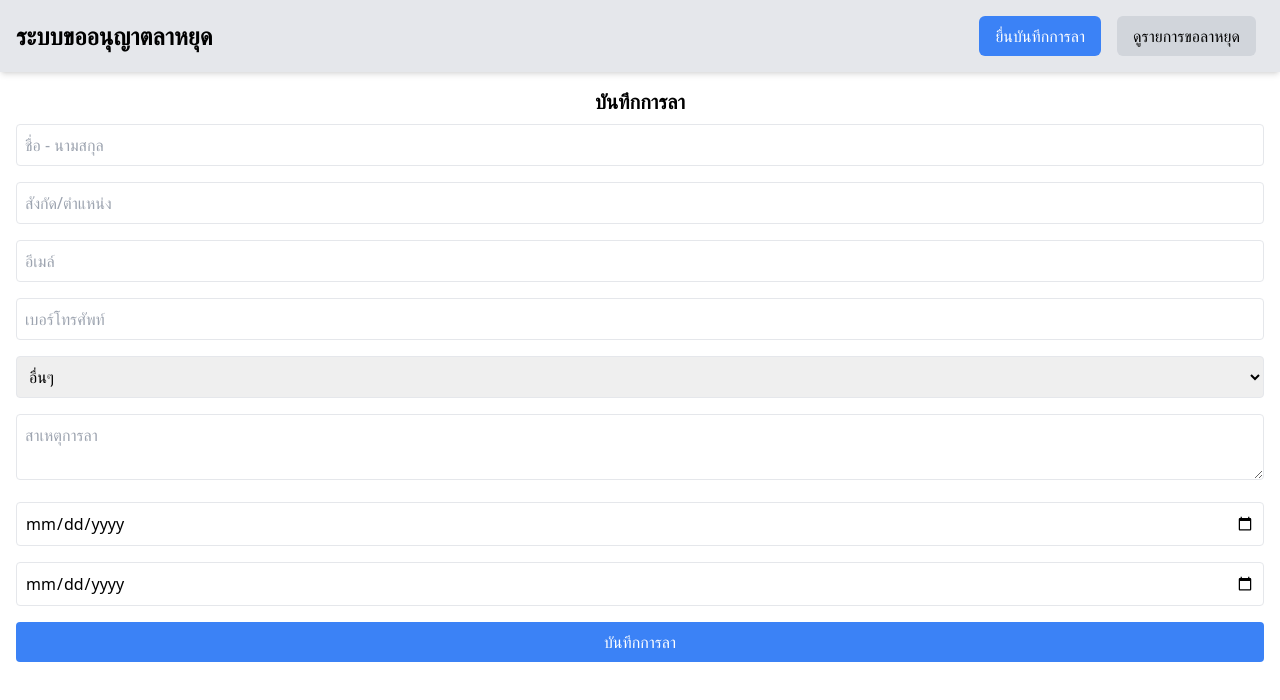
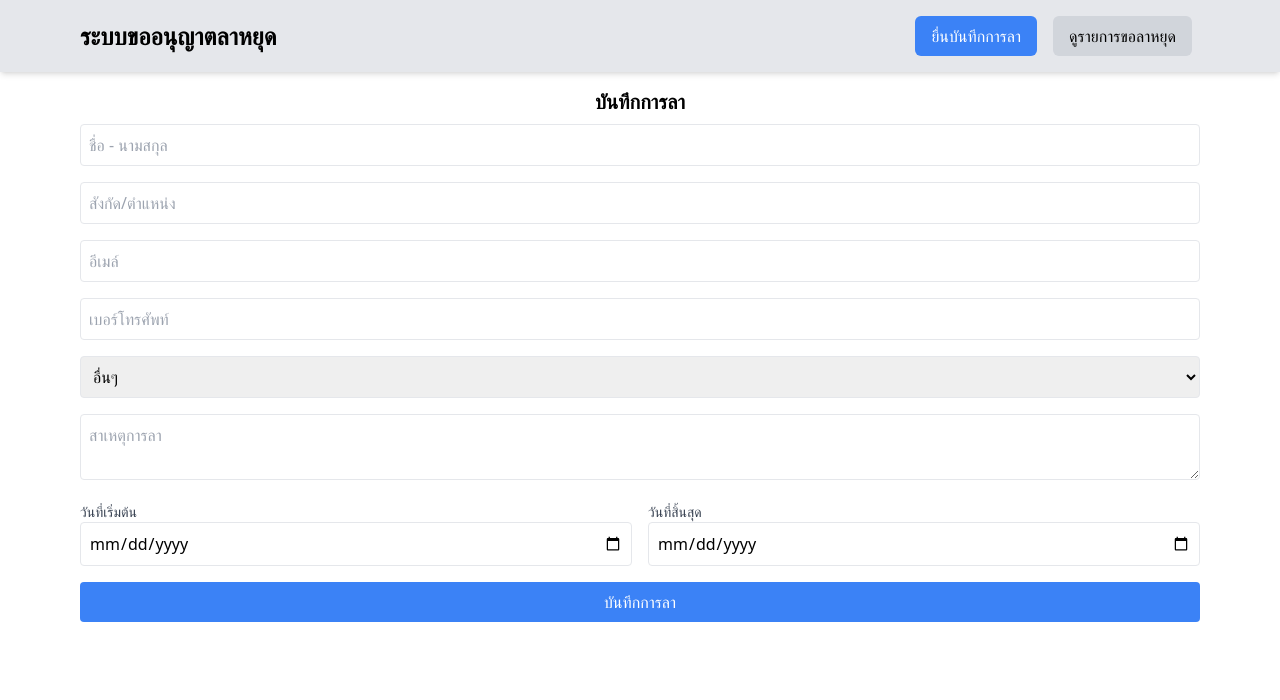
Before and after one commit to Gravizz/leave-request-system, a React (Vite) app in the folder client/: page / in a window 1280 px wide. Shown: the top 700 px of the page. Built offline with nearby package versions, Linux system fonts and the light colour scheme.

Commit message:
style:update UI form

```diff
--- a/client/src/App.jsx
+++ b/client/src/App.jsx
@@ -25,7 +25,7 @@ function App() {
 
   return (
     <div className="flex flex-col h-screen">
-      <div className="bg-gray-200 p-4 flex justify-between items-center shadow-md">
+      <div className="bg-gray-200 px-20 py-4 flex justify-between items-center shadow-md">
         <h1 className="text-2xl font-bold">ระบบขออนุญาตลาหยุด</h1>
         <div>
           <button
@@ -46,7 +46,7 @@ function App() {
           </button>
         </div>
       </div>
-      <div className="flex-1 p-4">
+      <div className="flex-1 py-4 px-20">
         {showForm && (
           <div>
             <h2 className="text-xl text-center font-semibold mb-2">
--- a/client/src/components/LeaveRequestForm.jsx
+++ b/client/src/components/LeaveRequestForm.jsx
@@ -96,22 +96,42 @@ const LeaveRequestForm = ({ onSubmit }) => {
         required
         className="w-full p-2 border rounded"
       ></textarea>
+      <div className="flex justify-between items-center space-x-4">
+        <div className="flex-1">
+          <label
+            htmlFor="startDate"
+            className="block text-sm font-medium text-gray-700"
+          >
+            วันที่เริ่มต้น
+          </label>
           <input
             type="date"
             name="startDate"
             value={formData.startDate}
             onChange={handleChange}
             required
+            id="startDate"
             className="w-full p-2 border rounded"
           />
+        </div>
+        <div className="flex-1">
+          <label
+            htmlFor="endDate"
+            className="block text-sm font-medium text-gray-700"
+          >
+            วันที่สิ้นสุด
+          </label>
           <input
             type="date"
             name="endDate"
             value={formData.endDate}
             onChange={handleChange}
             required
+            id="endDate"
             className="w-full p-2 border rounded"
           />
+        </div>
+      </div>
       <button
         type="submit"
         className="w-full p-2 bg-blue-500 text-white rounded"
--- a/client/src/components/LeaveRequestList.jsx
+++ b/client/src/components/LeaveRequestList.jsx
@@ -97,8 +97,10 @@ const LeaveRequestList = () => {
               <td className="border p-3 w-1/3">{request.name}</td>
               <td className="border p-3">{request.leaveType}</td>
               <td className="border p-3">
-                {new Date(request.startDate).toLocaleDateString()} -
-                {new Date(request.endDate).toLocaleDateString()}
+                <p>
+                  {new Date(request.startDate).toLocaleDateString()} ถึงวันที่{' '}
+                  {new Date(request.endDate).toLocaleDateString()}
+                </p>
               </td>
               <td className="border p-3">
                 {new Date(request.createdAt).toLocaleTimeString()}
```
Lines whose indentation alone changed are shown as unchanged.
